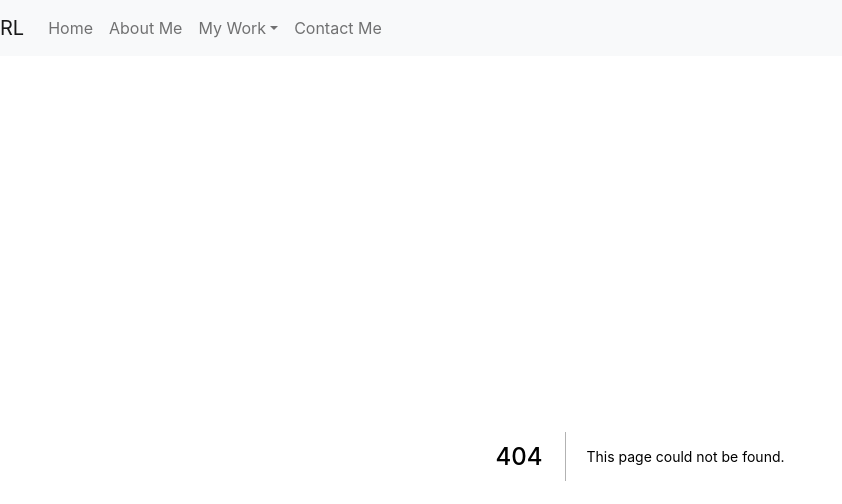
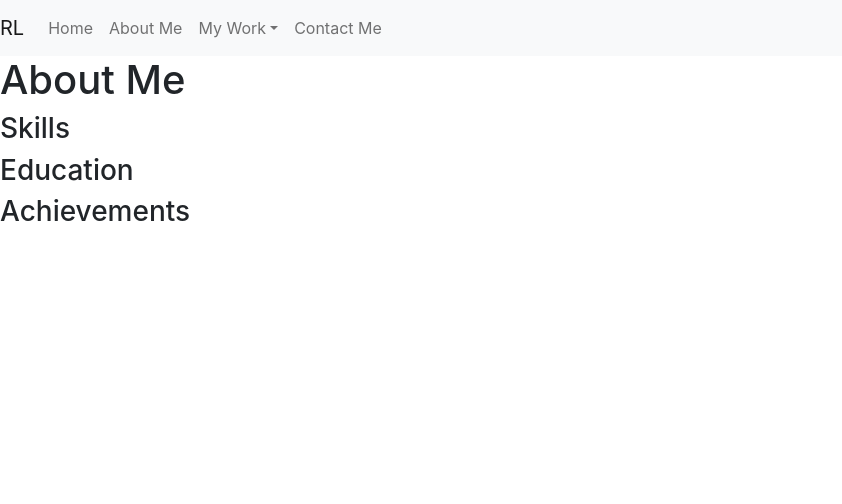
Before and after one commit to renaultluk/renaultluk.github.io, a Next.js app: page /about in a window 1280 px wide. Before the commit this address had no page. Shown: the top 504 px of the page, without its empty margins (0-842 px from the left). Built offline with nearby package versions, Linux system fonts and the light colour scheme.

Commit message:
add about page

```diff
--- /dev/null
+++ b/pages/about.js
@@ -0,0 +1,27 @@
+import { useState, useEffect } from 'react';
+
+const About = () => {
+    const [offsetY, setOffsetY] = useState(0);
+
+    const handleScroll = () => {
+        setOffsetY(window.pageYOffset);
+    }
+
+    useEffect(() => {
+        window.addEventListener('scroll', handleScroll);
+        return () => {
+            window.removeEventListener('scroll', handleScroll);
+        }
+    });
+
+    return (
+        <div>
+            <h1>About Me</h1>
+            <h3>Skills</h3>
+            <h3>Education</h3>
+            <h3>Achievements</h3>
+        </div>
+    )
+}
+
+export default About;
```
